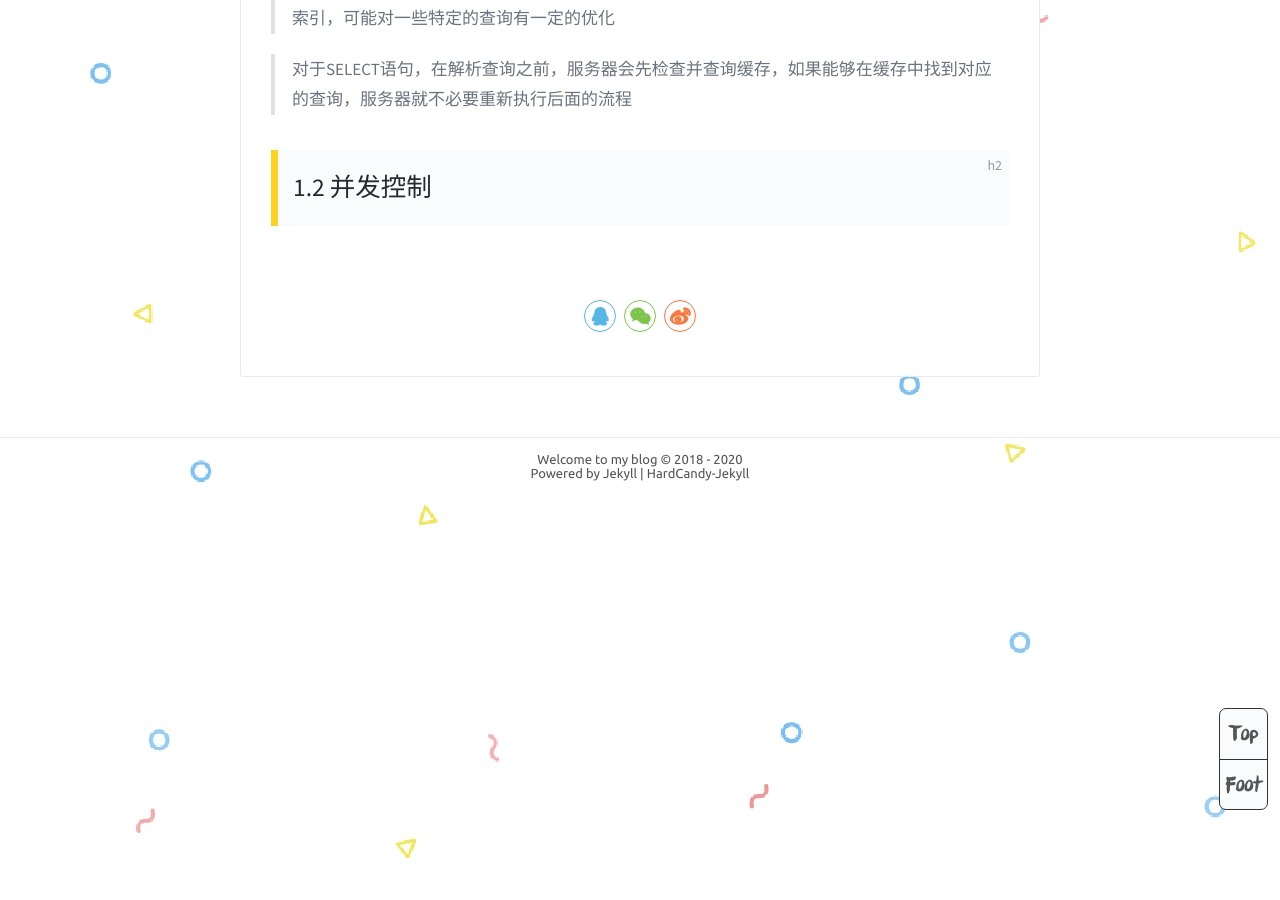
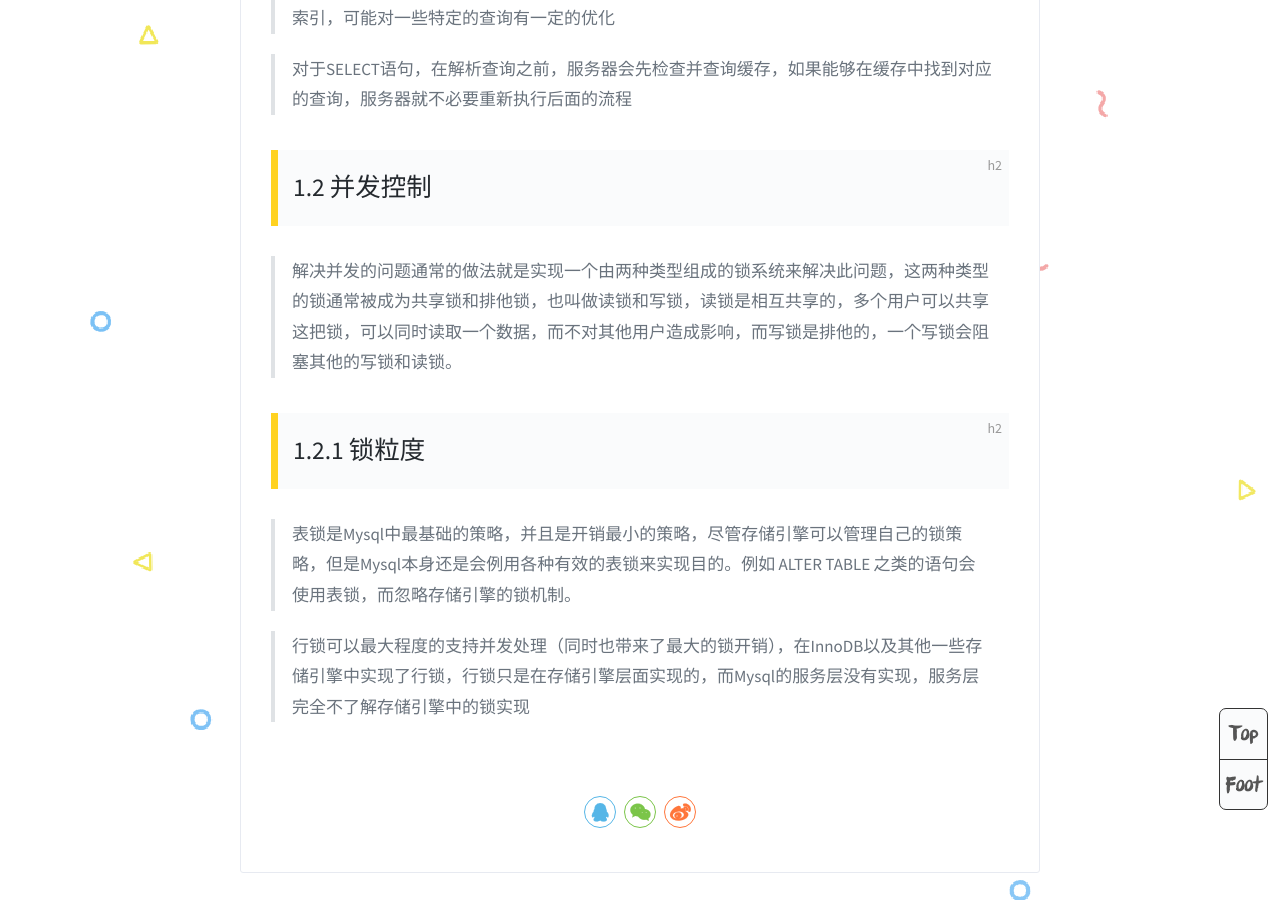
Before and after one commit to LazystudentCH/LazyStudentChhh.github.io, a Jekyll site: the page built from _posts/2020-08-18-[高性能Mysql读书笔记]1.mysql架构与历史.md, in a window 1280 px wide and 900 px high, scrolled down 1927 px. Built offline with Jekyll 4.4.1, drawn with Linux system fonts in a browser that asks for light colours; comment, search, counter and statistics services are not loaded.

Commit message:
修改文件: _posts/2020-08-18-[高性能Mysql读书笔记]1.mysql架构与历史.md

```diff
--- a/_posts/2020-08-18-[高性能Mysql读书笔记]1.mysql架构与历史.md
+++ b/_posts/2020-08-18-[高性能Mysql读书笔记]1.mysql架构与历史.md
@@ -33,4 +33,9 @@
 > 对于SELECT语句，在解析查询之前，服务器会先检查并查询缓存，如果能够在缓存中找到对应的查询，服务器就不必要重新执行后面的流程
 
 ## 1.2 并发控制
->
+> 解决并发的问题通常的做法就是实现一个由两种类型组成的锁系统来解决此问题，这两种类型的锁通常被成为共享锁和排他锁，也叫做读锁和写锁，读锁是相互共享的，多个用户可以共享这把锁，可以同时读取一个数据，而不对其他用户造成影响，而写锁是排他的，一个写锁会阻塞其他的写锁和读锁。
+
+## 1.2.1 锁粒度
+> 表锁是Mysql中最基础的策略，并且是开销最小的策略，尽管存储引擎可以管理自己的锁策略，但是Mysql本身还是会例用各种有效的表锁来实现目的。例如 ALTER TABLE 之类的语句会使用表锁，而忽略存储引擎的锁机制。
+
+>行锁可以最大程度的支持并发处理（同时也带来了最大的锁开销），在InnoDB以及其他一些存储引擎中实现了行锁，行锁只是在存储引擎层面实现的，而Mysql的服务层没有实现，服务层完全不了解存储引擎中的锁实现
```
